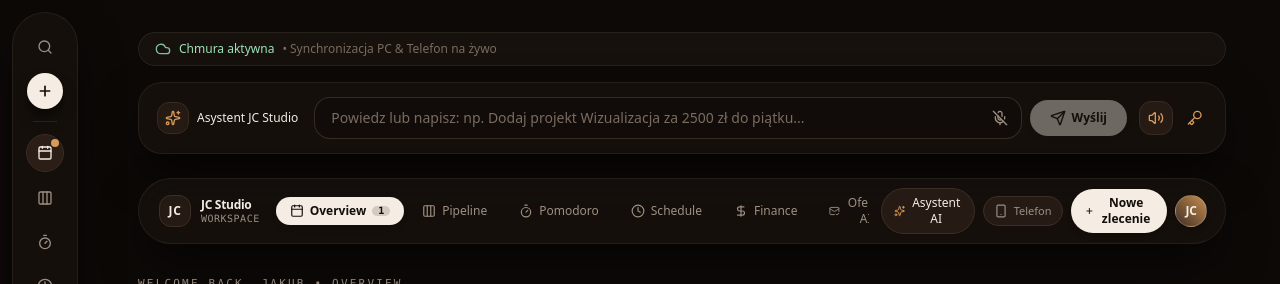
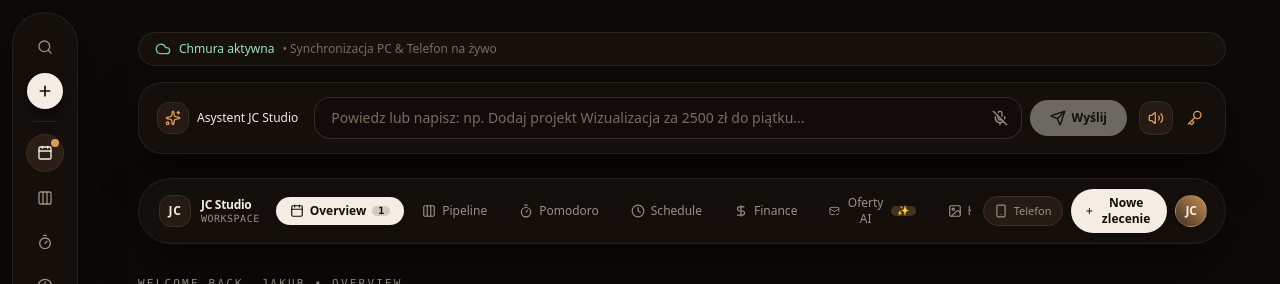
Before and after one commit to jakubcieslikbiz-stack/task-hub, a React (Vite) app: page / in a window 1280 px wide. Shown: the top 284 px of the page. Built offline with nearby package versions, Linux system fonts and the light colour scheme; no server answers; the database is empty.

Commit message:
refactor: Remove redundant Asystent AI button from header capsule bar

```diff
--- a/src/components/Header.tsx
+++ b/src/components/Header.tsx
@@ -23,7 +23,7 @@ interface HeaderProps {
   searchQuery: string;
   onSearchChange: (query: string) => void;
   onOpenNewTaskModal: () => void;
-  onOpenAiModal: () => void;
+  onOpenAiModal?: () => void;
   onOpenPhoneModal: () => void;
   completedTodayCount: number;
   totalTodayCount: number;
@@ -51,7 +51,7 @@ export const Header: React.FC<HeaderProps> = ({
   searchQuery,
   onSearchChange,
   onOpenNewTaskModal,
-  onOpenAiModal,
+  onOpenAiModal: _onOpenAiModal,
   onOpenPhoneModal,
   completedTodayCount,
   totalTodayCount,
@@ -140,16 +140,6 @@ export const Header: React.FC<HeaderProps> = ({
 
         {/* Right: Quick actions & User Pill */}
         <div className="flex items-center gap-2 pr-1">
-          {/* AI Quick Add */}
-          <button
-            onClick={onOpenAiModal}
-            className="flex items-center gap-1.5 px-3 py-1.5 rounded-full bg-[#251b14] hover:bg-[#322319] text-[#f5ede4] border border-[#3d2f24] text-xs font-medium transition-all active:scale-95 shadow-sm"
-            title="Dodaj zlecenie przez AI (OpenAI)"
-          >
-            <Sparkles className="w-3.5 h-3.5 text-[#d99b5a]" />
-            <span className="hidden sm:inline">Asystent AI</span>
-          </button>
-
           {/* Smartphone QR button */}
           <button
             onClick={onOpenPhoneModal}
```
